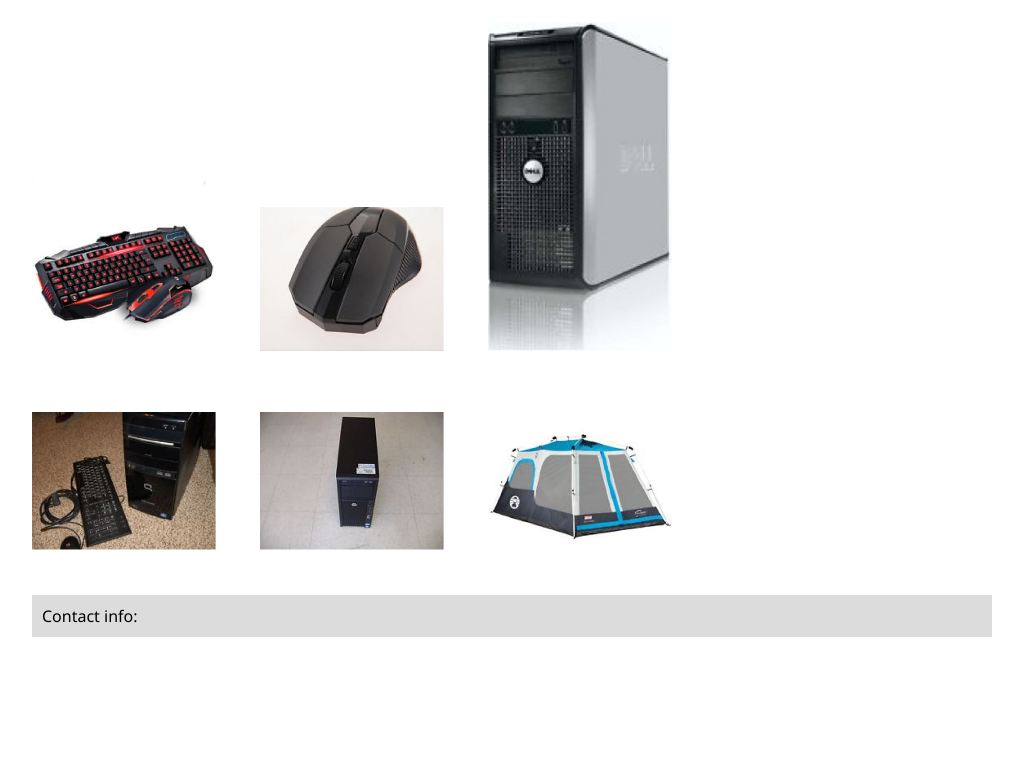
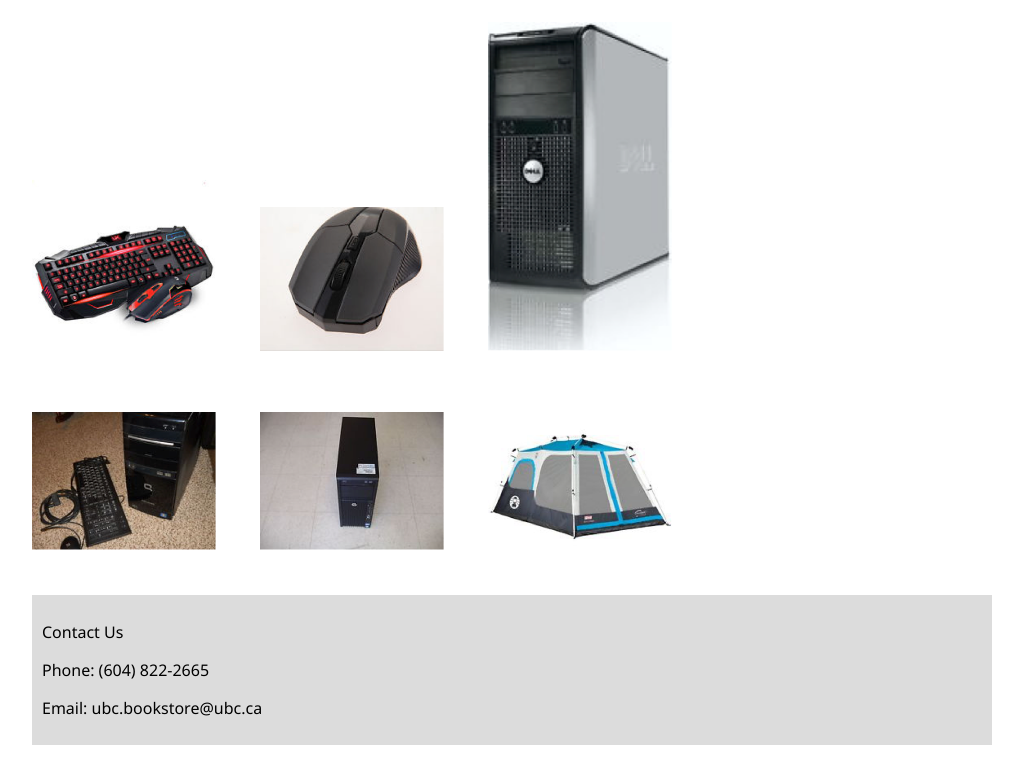
Before and after one commit to masonpimentel/ubc-mock-bookstore, a plain HTML site: page index.html in a window 1280 px wide. Shown: the part 971-1736 px from the top of the page, without its empty margins (128-1151 px from the left). Before the commit the page ends 1628 px from the top, so only its background shows below. Drawn offline with nearby package versions, Linux system fonts and the light colour scheme.

Commit message:
Finished Contact footer fields

```diff
--- a/index.html
+++ b/index.html
@@ -46,7 +46,9 @@
     </div>
 
     <div id="footer">
-        Contact info:
+        <p>Contact Us</p>
+        <p>Phone: (604) 822-2665</p>
+        <p>Email: ubc.bookstore@ubc.ca</p>
     </div>
 </body>
 </html>
```
